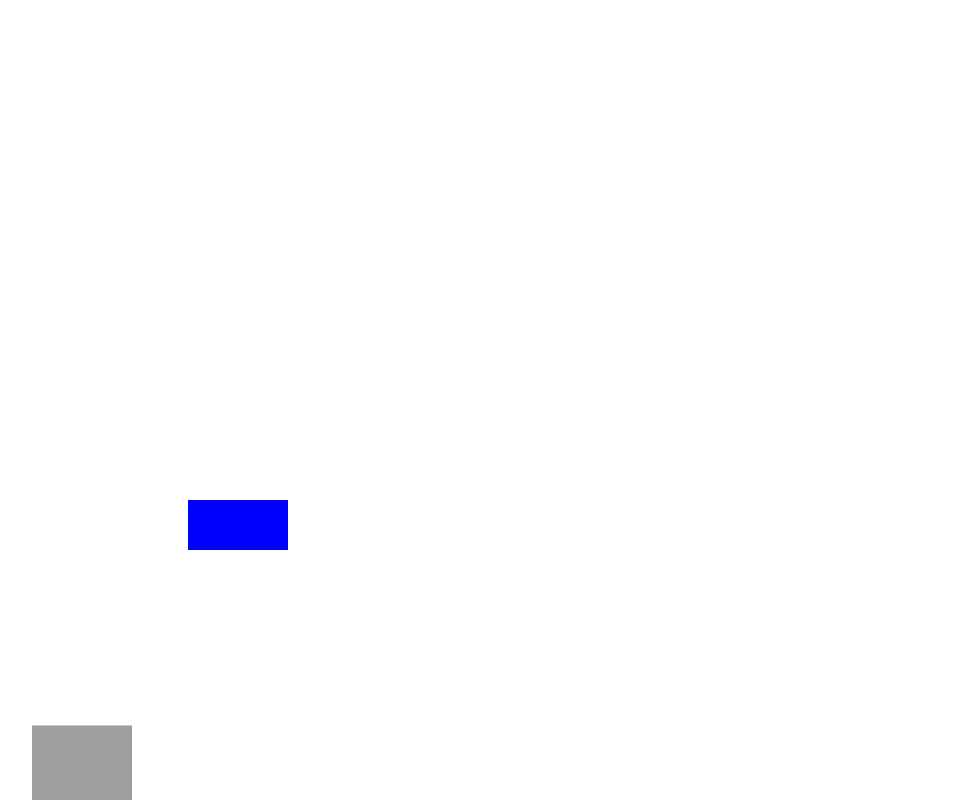
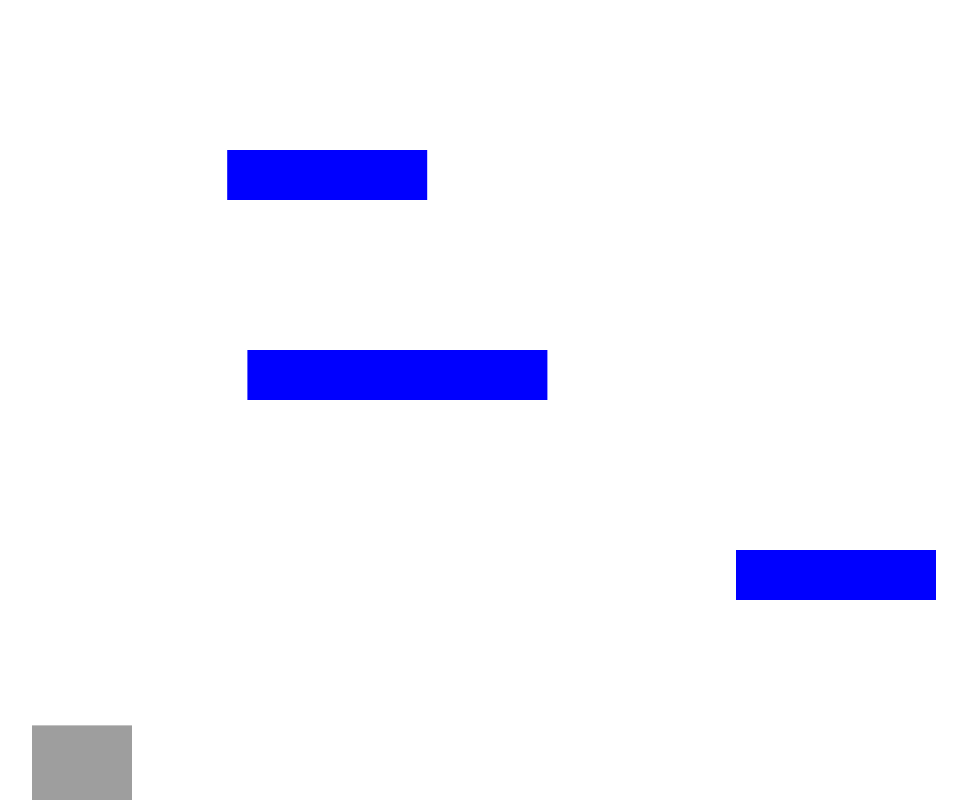
Before and after one commit to hackclub/html-physics-sim, a plain HTML site: page index.html in a window 1280 px wide. Shown: the whole page, without its empty margins (68-1035 px from the left). Drawn offline with Linux system fonts and the light colour scheme; grey boxes are pictures that could not be loaded.

Commit message:
Update index.html

```diff
--- a/index.html
+++ b/index.html
@@ -3,38 +3,22 @@
     margin: 0px;
   }
 
-  .circle {
-    /* border-radius: 50%; */
-    width: 100px;
+  .platform {
     height: 50px;
     display: grid;
     place-content: center;
-    background: grey;
+    background: blue;
     color: white;
-    /* transform: translate(-50%, -50%) */
-  }
-
-  .mover {
-    position: fixed;
-    z-index: 10;
-    border: 3px solid black;
-  }
-
-  .red {
-    background: red;
-  }
-
-  .blue {
-    background: blue;
   }
 
 </style>
 
 <div
   x="100"
-  y="10"
+  y="450"
   bounce="0.2"
-  friction-x=".01"
+  friction-x=".3"
+  collide="bottom-wall left-wall right-wall platform"
   func="
     el.ay = .4;
 
@@ -44,35 +28,65 @@
     }
 
     if (heldKeys['ArrowLeft']) {
-
       el.vx = -5;
     }
 
+    if (collided['platform']) {
+      console.log('hit it')
+    }
 
-    if (pressedKeys['ArrowUp'] && el.vy < 0.1) {
-      el.vy = -50;
+    if (el.y < 0) {
+      endgame()
+      alert('You won!')
+    }
+
+    if (pressedKeys['ArrowUp'] && Math.abs(el.vy) < 0.5) {
+      el.vy = -15;
     }
   ">
   <img width="100px" src="https://hips.hearstapps.com/countryliving.cdnds.net/17/47/1511194376-cavachon-puppy-christmas.jpg"/>
 </div>
 
-<div x="300" vx="-2" y="500" bounce="1" func="if (el.x < -el.width) { el.x = w }">
-  <div class="circle" style="background: blue;"></div>
+<div
+  x="1000"
+  vx="-2"
+  y="550"
+  bounce="1"
+  class="platform"
+  style="width: 200px;">
+</div>
+
+<div
+  x="300"
+  vx="-1.3"
+  y="350"
+  class="platform"
+  collide=""
+  func="if (el.x < -el.width) { el.x = w }"
+  style="width: 300px;">
+</div>
+
+<div
+  x="300"
+  vx="-2.4"
+  y="150"
+  bounce="1"
+  class="platform"
+  style="width: 200px;">
 </div>
 
 <script defer type="module">
   // const events = document.querySelectorAll(`[on:]`);
-  // console.log(events);
-
 
   const attributes = ["q", "func", "x", "y", "ax", "ay", "vx", "vy"]
-  const mags = document.querySelectorAll(`[q]`);
-  const collidables = document.querySelectorAll(`[collidable]`);
   const all = attributes.reduce((acc, cur) => [
     ...acc,
     ...document.querySelectorAll(`[${cur}]`)
   ], []);
+  setup(all);
+  const mags = document.querySelectorAll(`[q]`);
 
+  function setup(all) {
     let count = 0;
     for (const el of all) {
       if (el.uid !== undefined) continue;
@@ -88,7 +102,19 @@
       else el.q = 0;
       // else if (el.matches("[mover]")) el.q = -1;
 
-    if (el.hasAttribute("func")) el.func = new Function("el", "w", "h", "mouseX", "mouseY", "step", "heldKeys", "pressedKeys", el.getAttribute("func"));
+      if (el.hasAttribute("func")) el.func = new Function(
+        "el",
+        "w",
+        "h",
+        "mouseX",
+        "mouseY",
+        "step",
+        "heldKeys",
+        "pressedKeys",
+        "collided",
+        "endgame",
+        el.getAttribute("func")
+      );
 
 
       if (el.hasAttribute("x")) numbers[4] = Number(el.getAttribute("x"));
@@ -113,8 +139,10 @@
       el.frictionY = el.hasAttribute("friction-y") ? Number(el.getAttribute("friction-y")) : ( el.frictionY ?? 0);
 
       el.collide = el.hasAttribute("collide")
-      ? el.getAttribute("collide").split(" ")
+        ? el.getAttribute("collide") === "" ? [] : el.getAttribute("collide").split(" ")
         : ["top-wall", "left-wall", "bottom-wall", "right-wall"];
+
+      el.floor = null;
 
       el.style.position = "fixed";
       el.style.transform = `matrix(1, 0, 0, 1, ${numbers[4]}, ${numbers[5]})`
@@ -126,6 +154,7 @@
       el.uid = count;
 
       count++;
+    }
   }
 
   function getAngle(cx, cy, ex, ey) {
@@ -186,10 +215,10 @@
              el0.height + el0.y > el1.y;
   }
 
-  function bounceOffCollidables(el0, el1) { // WIP
+  function bounceOffCollidable(el0, el1) { // WIP
     // bounce off walls
 
-    if (!haveCollided(el0, el1)) return;
+    if (!haveCollided(el0, el1)) return false;
 
     const center = el => [
       el.x + el.width/2,
@@ -199,25 +228,32 @@
     const [ el0cx, el0cy ] = center(el0);
     const [ el1cx, el1cy ] = center(el1);
 
-    if (el0cx > el1cx) {
-      el0.x = el1.x + el1.width;
-      el0.vx = el0.vx * (el0.vx*el1.vx < 0 ? -1 : 1)*el0.bounce;
-      el0.ax = 0;
+    // if (el0cx > el1cx) {
+    //   el0.x = el1.x + el1.width;
+    //   el0.vx = el0.vx * (el0.vx*el1.vx < 0 ? -1 : 1)*el0.bounce;
+    //   el0.ax = 0;
+    // }
 
-      el1.x = el0.x - el1.width;
-      el1.vx = el1.vx * (el0.vx*el1.vx < 0 ? 1 : -1)*el1.bounce;
-      el1.ax = 0;
-    }
+    // if (el0cx < el1cx) {
+    //   el0.x = el1.x - el0.width;
+    //   el0.vx = el0.vx * (el0.vx*el1.vx < 0 ? -1 : 1)*el0.bounce;
+    //   el0.ax = 0;
+    // }
 
     if (el0cy > el1cy) {
       el0.y = el1.y + el1.height;
       el0.vy = el0.vy * (el0.vy*el1.vy < 0 ? -1 : 1)*el0.bounce;
       el0.ay = 0;
+      el0.floor = el1;
+    }
 
-      el1.y = el0.y - el1.height;
-      el1.vy = el1.vy * (el0.vy*el1.vy < 0 ? 1 : -1)*el1.bounce;
-      el1.ay = 0;
+    if (el0cy < el1cy) {
+      el0.y = el1.y - el0.height;
+      el0.vy = el0.vy * (el0.vy*el1.vy < 0 ? -1 : 1)*el0.bounce;
+      el0.ay = 0;
     }
+
+    return true;
 
   }
 
@@ -251,6 +287,8 @@
         el.y = h - el.height;
         el.vy = el.vy > 0 ? el.vy*-collisionScale : el.vy*collisionScale;
         el.ay = 0;
+
+        // el.floor = null;
       }
 
   }
@@ -258,52 +296,67 @@
   let mouseX = 0;
   let mouseY = 0;
   let stepCount = 0;
-  const heldKeys = {}
-  let pressedKeys = {};
+  const heldKeys = {}; // TODO: should be set
+  const pressedKeys = {}; // TODO: should be set
+  const collided = {}; // TODO: should be set
 
   function step() {
     for (let i = 0; i < all.length; i++) {
       const el = all[i];
       let [fx, fy] = calculateForce(i)
 
-      el.ax += fx;
-      el.ay += fy;
+      el.ax += fx //+ (el.floor ? el.floor.ax : 0);
+      el.ay += fy //+ (el.floor ? el.floor.ay : 0);
 
       // full step should I do half step
       el.vx += el.ax * 1/2 - el.vx*el.frictionX;
       el.vy += el.ay * 1/2 - el.vy*el.frictionY;
 
       // move
-      el.x += el.vx;
-      el.y += el.vy;
+      el.x += el.vx //+ (el.floor ? el.floor.vx : 0);
+      el.y += el.vy //+ (el.floor ? el.floor.vy : 0);
 
-      if (el.func) el.func(el, w, h, mouseX, mouseY, stepCount, heldKeys, pressedKeys);
-      for (let evt in el.events) {
 
-      }
       el.style.transform = `matrix(1, 0, 0, 1, ${el.x}, ${el.y})`
 
 
       bounceOffWalls(el)
+      const walls = ["top-wall", "left-wall", "bottom-wall", "right-wall"];
+
+      const queryTerm = el.collide.length > 0
+        ? el.collide.filter(x => !walls.includes(x)).map(x => `.${x}`).join(" ")
+        : null;
+
+      const collidables = queryTerm ? document.querySelectorAll(queryTerm) : [];
+      collidables.forEach(x => {
+
+        const hasCollided = bounceOffCollidable(el, x);
+        // if (hasCollided)
+
+      })
 
       // half step
       el.vx += el.ax * 1/2 - el.vx*el.frictionX;
       el.vy += el.ay * 1/2 - el.vy*el.frictionY;
+
+      if (el.func) el.func(
+        el,
+        w,
+        h,
+        mouseX,
+        mouseY,
+        stepCount,
+        heldKeys,
+        pressedKeys,
+        collided,
+        endgame
+      );
 
     }
 
     for (let key in pressedKeys) {
       if (heldKeys[key]) pressedKeys[key] = false;
     }
-
-
-    // for (let i = 0; i < collidables.length; i++) {
-    //   for (let j = i+1; j < collidables.length; j++) {
-    //     let el0 = collidables[i];
-    //     let el1 = collidables[j];
-    //     bounceOffCollidables(el0, el1);
-    //   }
-    // }
 
     stepCount++;
   }
@@ -325,11 +378,17 @@
   document.addEventListener("keyup", e => {
     const key = e.key;
     delete heldKeys[key];
+    delete pressedKeys[key];
   })
 
-  // setInterval(step, 1000/20)
+  // setInterval(step, 1000)
+
+  let gameover = false;
+  const endgame = () => { gameover = true };
 
   const animate = () => {
+    if (gameover) return;
+
     step();
     window.requestAnimationFrame(animate);
   }
```
Lines whose indentation alone changed are shown as unchanged.
